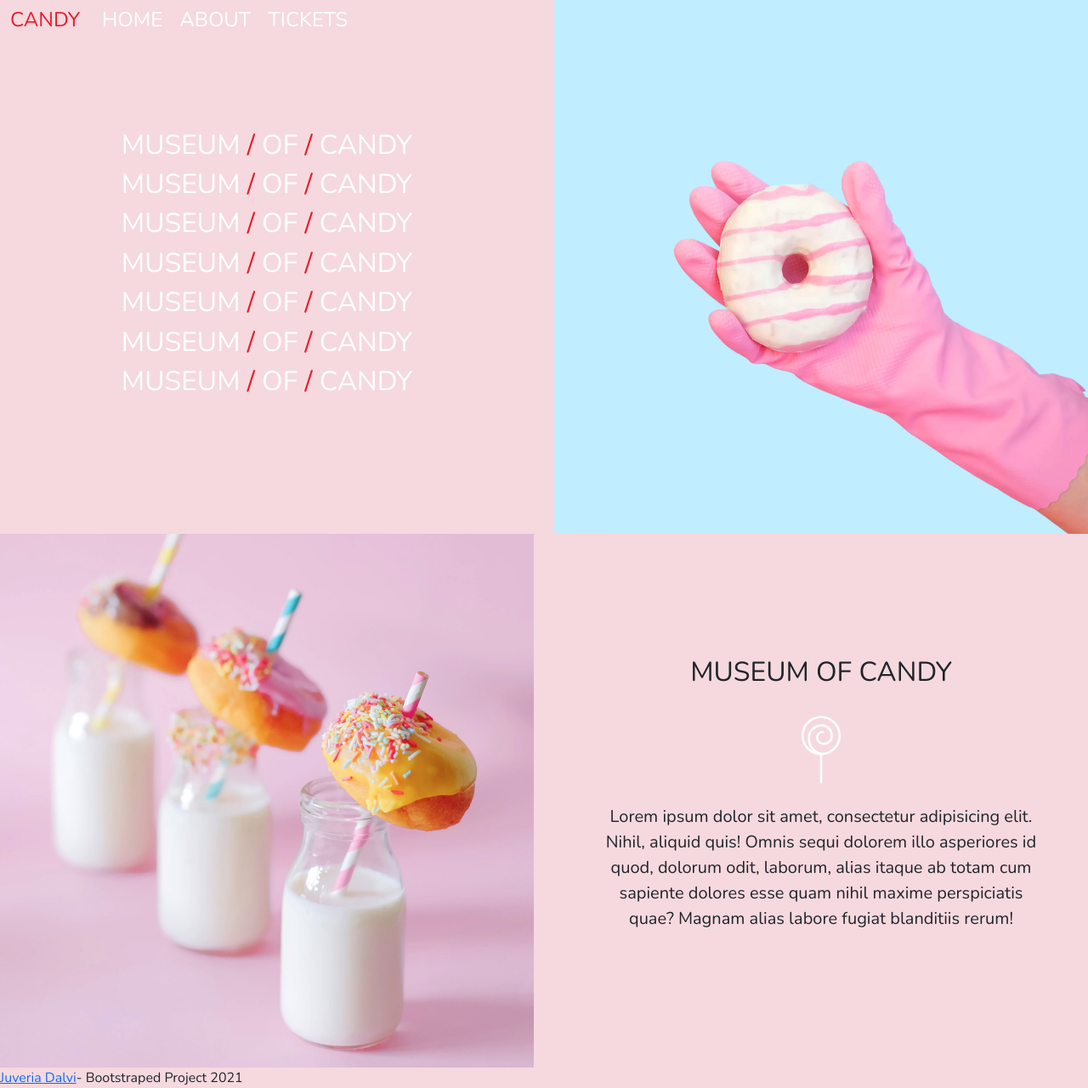
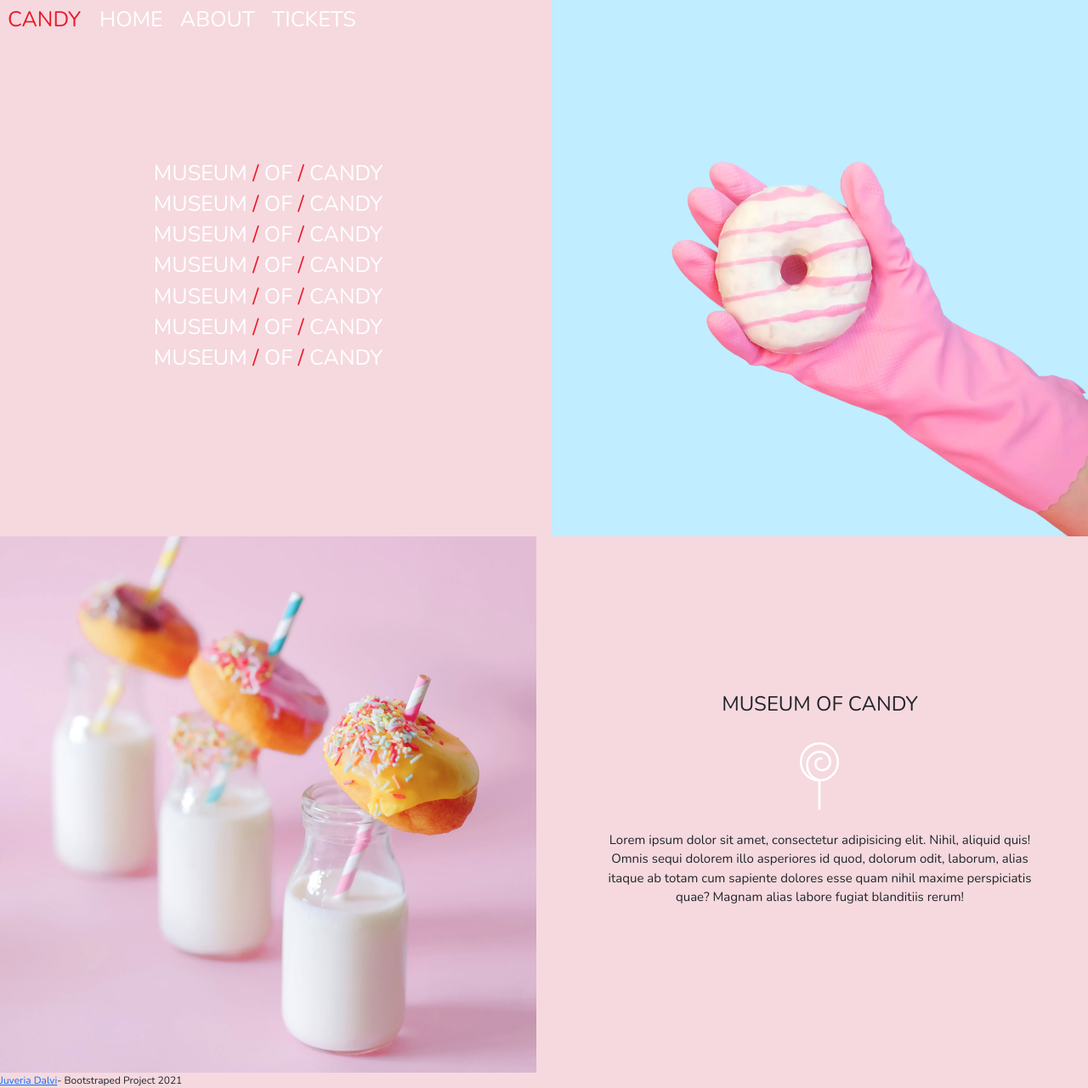
Before and after one commit to JuveriaD/Bootstrap, a plain HTML site: page Bootstrap Practice/Candy Project/index.html in a window 1280 px wide. Shown: the whole page at 85% size. Drawn offline with nearby package versions, Linux system fonts and the light colour scheme.

Commit message:
Add files via upload

```diff
--- a/Bootstrap Practice/Candy Project/app.css
+++ b/Bootstrap Practice/Candy Project/app.css
@@ -1,15 +1,19 @@
 @import url('https://fonts.googleapis.com/css2?family=Nunito:wght@300&display=swap');
+html{
+    font-size: 12px;
+}
 body{
     background-color: #f5d9df;
     font-family: 'Nunito',sans-serif;
+    overflow-x: hidden;
 }
 #mainNavbar {
-    font-size: 1.5rem;
+    font-size: 2.1rem;
     font-weight: 100;
 }
 #mainNavbar .navbar-brand{
     color:#EA1C2C;
-    font-size: 1.5rem;
+    font-size: 2.1rem;
 }
 #navbarNav .nav-link{
     color: #fff;
@@ -24,5 +28,5 @@ body{
 }
 #headingGroup h1{
    font-weight: 100;
-   font-size: 2rem;
+   font-size: 2.1rem;
 }
--- a/Bootstrap Practice/Candy Project/index.html
+++ b/Bootstrap Practice/Candy Project/index.html
@@ -43,7 +43,7 @@
   <section class="container-fluid px-0">
     <div class="row align-items-center ">
       <div class="col-lg-6">
-        <div id="headingGroup" class="text-white text-center d-none d-lg-block">
+        <div id="headingGroup" class="text-white text-center d-none d-md-inline">
           <h1 class=""> MUSEUM <span>/</span> OF <span>/</span> CANDY</h1>
           <h1 class=""> MUSEUM <span>/</span> OF <span>/</span> CANDY</h1>
           <h1 class=""> MUSEUM <span>/</span> OF <span>/</span> CANDY</h1>
@@ -63,12 +63,13 @@
     <div class="col-lg-6">
       <img src="/images/milk__lg@1.jpg" alt="milk image" class="img-fluid">
       </div>
-  <div class="col-md-6">
+    <div class="col-lg-6 text-center">
       <div class="row justify-content-center">
-  <div class="col-10">
+      <div class="col-10 ">
         <h2>MUSEUM OF CANDY</h2>
-<img src="/images/lolli_icon.png" alt="" class="img-fluid">
-<p class="lead">Lorem ipsum dolor sit amet, consectetur adipisicing elit. Nihil, aliquid quis! Omnis sequi dolorem illo asperiores id quod, dolorum odit, laborum, alias itaque ab totam cum sapiente dolores esse quam nihil maxime perspiciatis quae? Magnam alias labore fugiat blanditiis rerum!</p></div>
+        <img src="/images/lolli_icon.png" alt="" class="d-none d-lg-inline d-md-inline">
+        <p class="lead">Lorem ipsum dolor sit amet, consectetur adipisicing elit. Nihil, aliquid quis! Omnis sequi dolorem illo asperiores id quod, dolorum odit, laborum, alias itaque ab totam cum sapiente dolores esse quam nihil maxime perspiciatis quae? Magnam alias labore fugiat blanditiis rerum!</p>
+    </div>
     </div>
     </div>
   </section>
```
Lines whose indentation alone changed are shown as unchanged.
